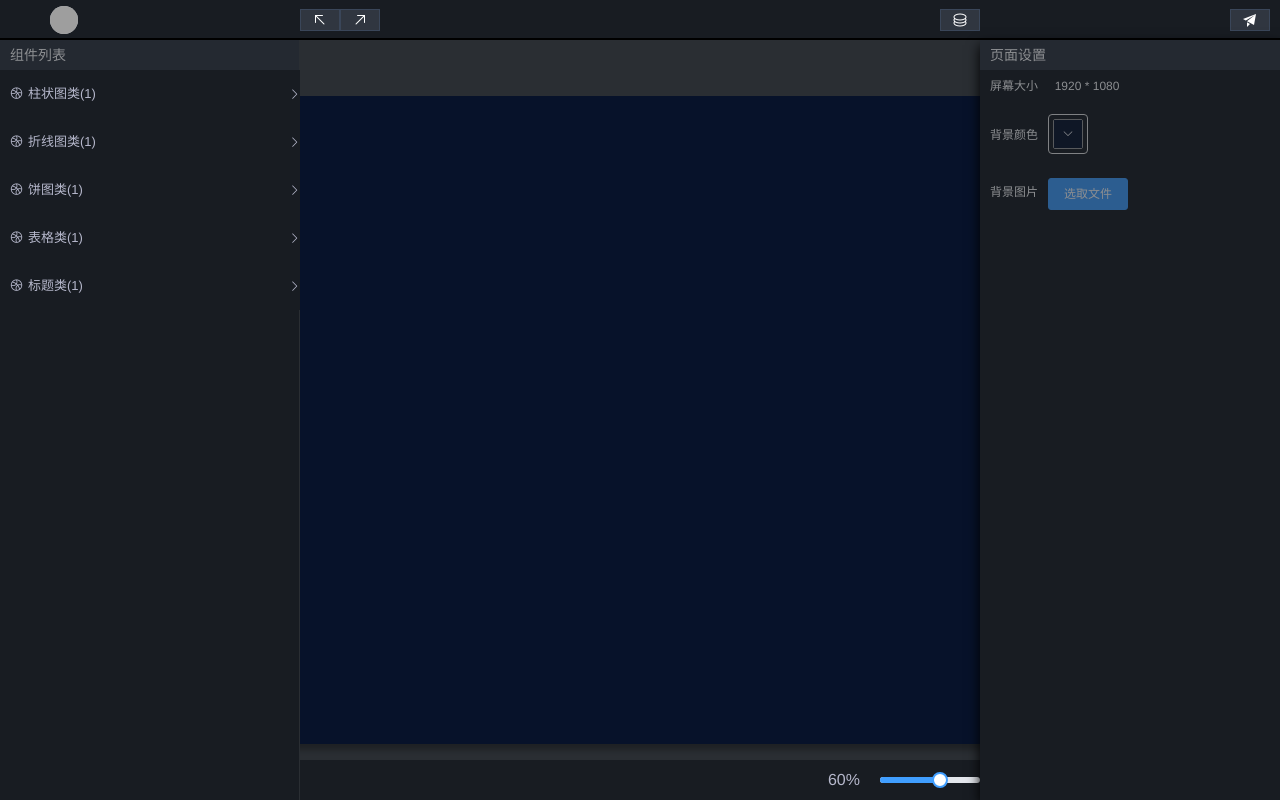
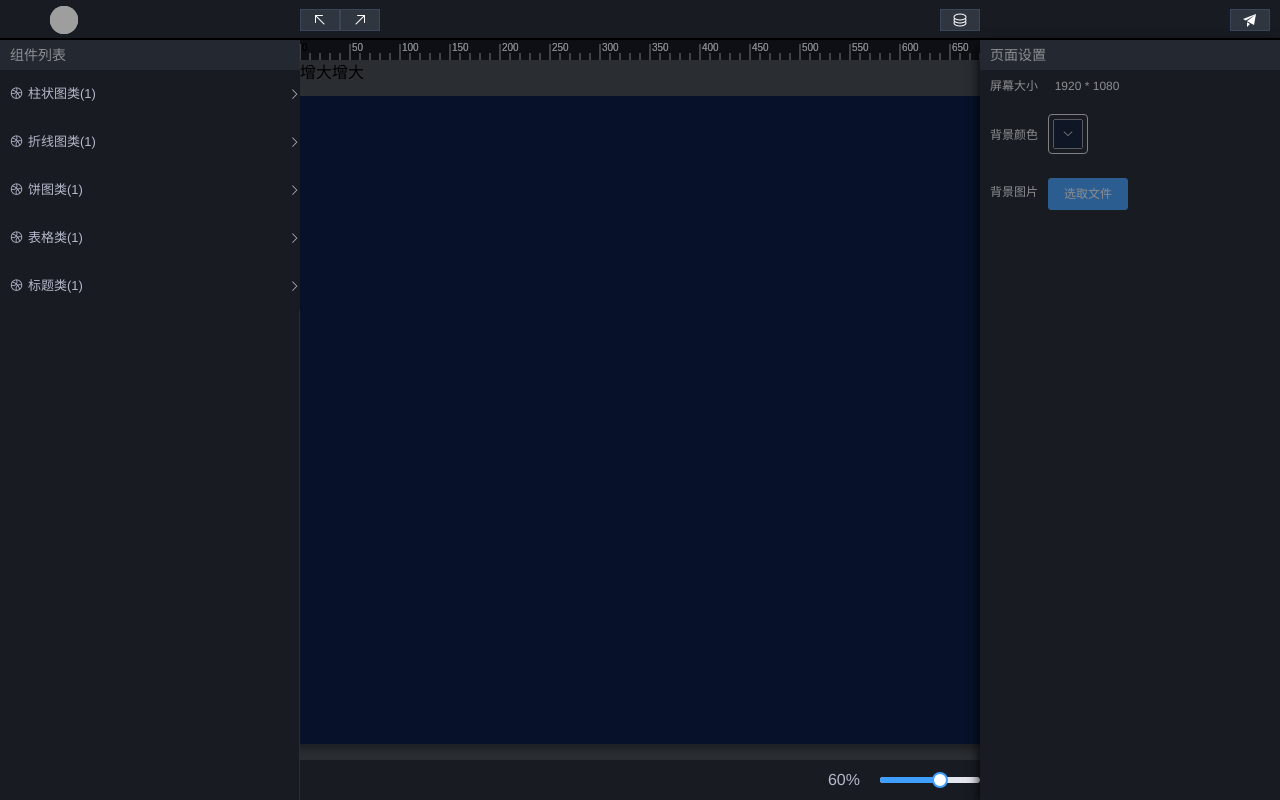
Before and after one commit to zhangyuhuihh/vue-page-produce, a Vue app: page /partComponent in a window 1280 px wide. Built offline with nearby package versions, Linux system fonts and the light colour scheme; grey boxes are pictures that could not be loaded.

Commit message:
上部分标尺样式搞定

```diff
--- /dev/null
+++ b/src/views/partComponent/construction/ruler.vue
@@ -0,0 +1,186 @@
+<template>
+  <div>
+    <canvas id="canvas" :width="canvasWidth" height="20" />
+    <div @click="handleClick">
+      增大增大
+    </div>
+  </div>
+</template>
+
+<script>
+export default {
+  data() {
+    return {
+      canvasWidth: 0,
+      context: null,
+
+      AXIS_MARGIN: 0,
+      AXIS_ORIGIN: null,
+
+      AXIS_TOP: 0,
+      AXIS_RIGHT: 0,
+      HORIZONTAL_TICK_SPACING: 20,
+      // VERTICAL_TICK_SPACING: 50,
+
+      AXIS_WIDTH: 0,
+      // AXIS_HEIGHT: 0,
+      // NUM_VERTICAL_TICKS: 0,
+      NUM_HORIZONTAL_TICKS: 0,
+      TICK_WIDTH: 20,
+      TICKS_LINEWIDTH: 0.5,
+      TICKS_COLOR: '#85888b',
+      AXIS_LINEWIDTH: 1.0,
+      AXIS_COLOR: '#0E0F14'
+    }
+  },
+  watch: {
+    HORIZONTAL_TICK_SPACING() {
+      this.drawAxes()
+    }
+  },
+  created() {
+    this.canvasWidth = window.screen.availWidth
+  },
+  mounted() {
+    console.log('哈哈哈')
+    let canvas = document.getElementById('canvas')
+    this.context = canvas.getContext('2d')
+
+    this.AXIS_MARGIN = 0
+    this.AXIS_ORIGIN = {
+      x: this.AXIS_MARGIN,
+      y: canvas.height - this.AXIS_MARGIN
+    }
+
+    this.AXIS_TOP = this.AXIS_MARGIN
+    this.AXIS_RIGHT = canvas.width - this.AXIS_MARGIN
+
+    this.HORIZONTAL_TICK_SPACING = 10
+    // this.VERTICAL_TICK_SPACING = 50
+    this.AXIS_WIDTH = this.AXIS_RIGHT - this.AXIS_ORIGIN.x
+    this.AXIS_HEIGHT = this.AXIS_ORIGIN.y - this.AXIS_TOP
+
+    // this.NUM_VERTICAL_TICKS = this.AXIS_HEIGHT / this.VERTICAL_TICK_SPACING
+    this.NUM_HORIZONTAL_TICKS = this.AXIS_WIDTH / this.HORIZONTAL_TICK_SPACING
+
+    this.$nextTick(() => {
+      this.drawAxes()
+    })
+  },
+  methods: {
+    handleClick() {
+      this.context.clearRect(0, 0, this.canvasWidth, 20)
+      this.HORIZONTAL_TICK_SPACING = this.HORIZONTAL_TICK_SPACING + 10
+      this.NUM_HORIZONTAL_TICKS = this.AXIS_WIDTH / this.HORIZONTAL_TICK_SPACING
+    },
+    drawAxes() {
+      let {
+        context,
+        AXIS_COLOR,
+        AXIS_LINEWIDTH,
+        TICKS_LINEWIDTH,
+        TICKS_COLOR
+      } = this
+      context.save()
+      context.strokeStyle = AXIS_COLOR
+      context.lineWidth = AXIS_LINEWIDTH
+      this.drawHorizontalAxis()
+      // this.drawVerticalAxis()
+      context.lineWidth = 0.5
+      context.lineWidth = TICKS_LINEWIDTH
+      context.strokeStyle = TICKS_COLOR
+      // this.drawVerticalAxisTicks()
+      this.drawHorizontalAxisTicks()
+      context.restore()
+    },
+    drawHorizontalAxis() {
+      const { context, AXIS_ORIGIN, AXIS_MARGIN, AXIS_RIGHT } = this
+      context.beginPath()
+      context.moveTo(AXIS_ORIGIN.x, AXIS_MARGIN)
+      context.lineTo(AXIS_RIGHT, AXIS_MARGIN)
+      context.closePath()
+      context.stroke()
+    },
+    // drawVerticalAxis() {
+    //   const { context, AXIS_ORIGIN, AXIS_MARGIN } = this
+    //   context.beginPath()
+    //   context.moveTo(AXIS_ORIGIN.x, AXIS_MARGIN)
+    //   context.lineTo(AXIS_ORIGIN.x, AXIS_ORIGIN.y)
+    //   context.closePath()
+    //   context.stroke()
+    // },
+    // drawVerticalAxisTicks() {
+    //   const {
+    //     context,
+    //     NUM_VERTICAL_TICKS,
+    //     TICK_WIDTH,
+    //     // HORIZONTAL_TICK_SPACING,
+    //     VERTICAL_TICK_SPACING,
+    //     AXIS_ORIGIN
+    //   } = this
+    //   let deltaX
+    //   for (var i = 1; i < NUM_VERTICAL_TICKS; ++i) {
+    //     context.beginPath()
+    //     if (i % 5 === 0) {
+    //       deltaX = TICK_WIDTH
+    //       context.moveTo(0, 0 + VERTICAL_TICK_SPACING * i)
+    //       context.lineTo(20, 0 + VERTICAL_TICK_SPACING * i)
+    //       context.textAlign = 'left'
+    //       context.fillText(
+    //         i * VERTICAL_TICK_SPACING,
+    //         30,
+    //         0 + VERTICAL_TICK_SPACING * i
+    //       )
+    //     } else {
+    //       deltaX = TICK_WIDTH / 2
+    //     }
+    //     context.moveTo(AXIS_ORIGIN.x, i * VERTICAL_TICK_SPACING)
+    //     context.lineTo(AXIS_ORIGIN.x + deltaX, i * VERTICAL_TICK_SPACING)
+    //     context.stroke()
+    //   }
+    // },
+    drawHorizontalAxisTicks() {
+      const {
+        context,
+        NUM_HORIZONTAL_TICKS,
+        HORIZONTAL_TICK_SPACING,
+        // VERTICAL_TICK_SPACING,
+        AXIS_ORIGIN
+      } = this
+      for (let i = 0; i < NUM_HORIZONTAL_TICKS; ++i) {
+        context.beginPath()
+        if (i % 5 === 0) {
+          context.moveTo(0 + HORIZONTAL_TICK_SPACING * i, 13) // 移动到横坐标(x, 13), 即canvans底部（canvas左上角(0, 0)为坐标原点，canvans的高度为20）
+          context.lineTo(0 + HORIZONTAL_TICK_SPACING * i, 4) // 划线到 (x, 2)这个坐标 => 生成18px长的线
+          context.textAlign = 'left'
+          context.fillText( // 填充刻度
+            i * HORIZONTAL_TICK_SPACING,
+            2 + HORIZONTAL_TICK_SPACING * i,
+            11 // 刻度的位置信息，具体查阅相关api
+          )
+        }
+        context.fillStyle = '#85888b'
+
+        context.moveTo(AXIS_ORIGIN.x + i * HORIZONTAL_TICK_SPACING, 20) // 正常情况下，将光标移动到(x, 20)坐标，同上
+        context.lineTo(
+          AXIS_ORIGIN.x + i * HORIZONTAL_TICK_SPACING,
+          13 // 这里的13对应上面的i % 5 === 0 的情况，避免两根线重复
+        )
+        context.stroke()
+      }
+    }
+  }
+}
+</script>
+
+<style lang="scss" scoped>
+#canvas {
+  background: #0E0F14;
+  cursor: pointer;
+  // margin-left: 10px;
+  // margin-top: 10px;
+  // -webkit-box-shadow: 4px 4px 8px rgba(0, 0, 0, 0.5);
+  // -moz-box-shadow: 4px 4px 8px rgba(0, 0, 0, 0.5);
+  // box-shadow: 4px 4px 8px rgba(0, 0, 0, 0.5);
+}
+</style>
--- a/src/views/partComponent/middlePart.vue
+++ b/src/views/partComponent/middlePart.vue
@@ -1,8 +1,8 @@
 <template>
   <div class="main-edit-part">
-    <!-- <div class="page-set--container">
-      <page-set></page-set>
-    </div>-->
+    <div class="ruler_container">
+      <ruler></ruler>
+    </div>
     <edit-area @openRightMouseMenu="openRightMouseMenu"></edit-area>
     <div class="slider_container">
       <div style="color: #b6b8cc">{{magnification}}%</div>
@@ -27,14 +27,14 @@
 <script>
 import { mapState, mapMutations } from 'vuex'
 import RightMouseMenu from './construction/Right_mouse_menu'
+import Ruler from './construction/ruler'
 import EditArea from './edit_area'
-// import PageSet from './page_set'
 
 export default {
   components: {
-    // PageSet,
     EditArea,
-    RightMouseMenu
+    RightMouseMenu,
+    Ruler
   },
   data() {
     return {
@@ -91,11 +91,14 @@ export default {
   //   );
   // background-position: 0 0, 13px 13px;
   // background-size: 26px 26px;
-  .page-set--container {
+  .ruler_container {
     position: absolute;
-    top: 20px;
-    right: 20px;
+    left: 0;
+    top: 0;
+    right: 0;
+    height: 60px;
     z-index: 10;
+    overflow: hidden;
   }
   .slider_container {
     position: absolute;
```
